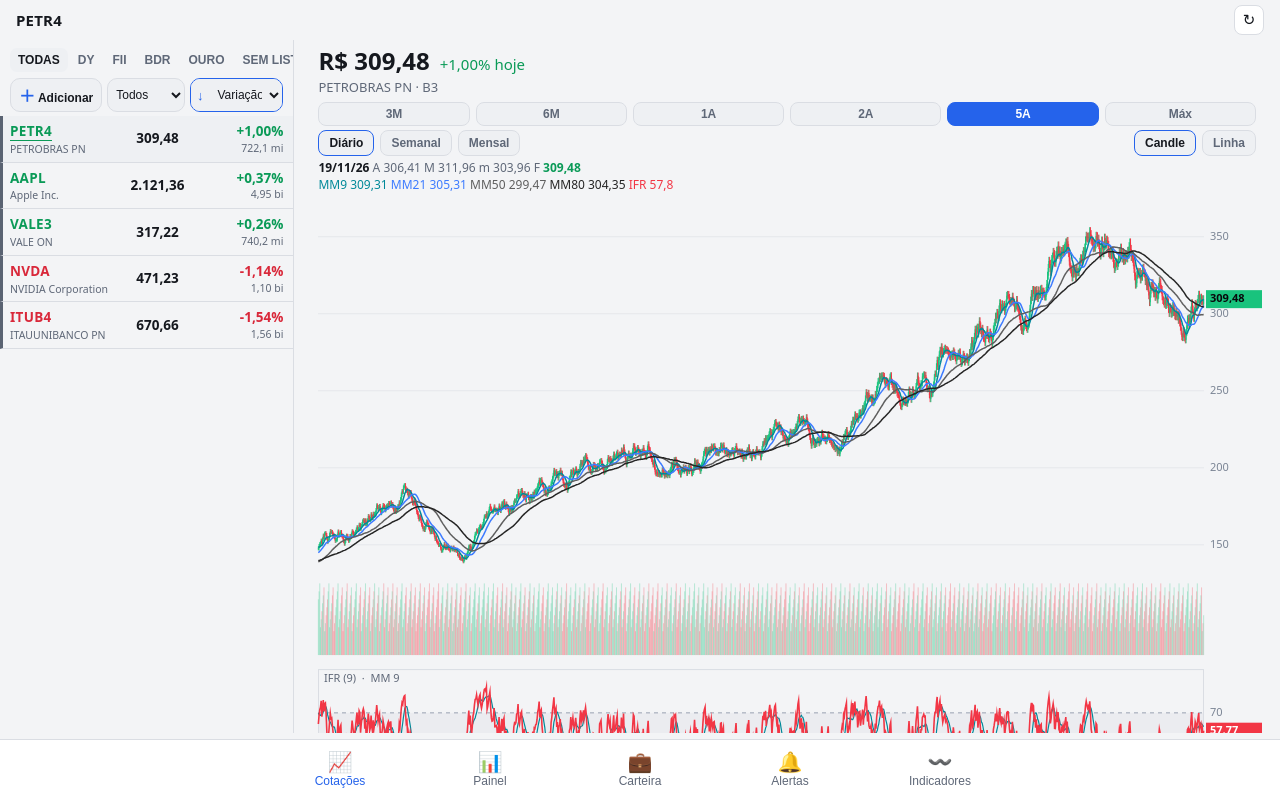
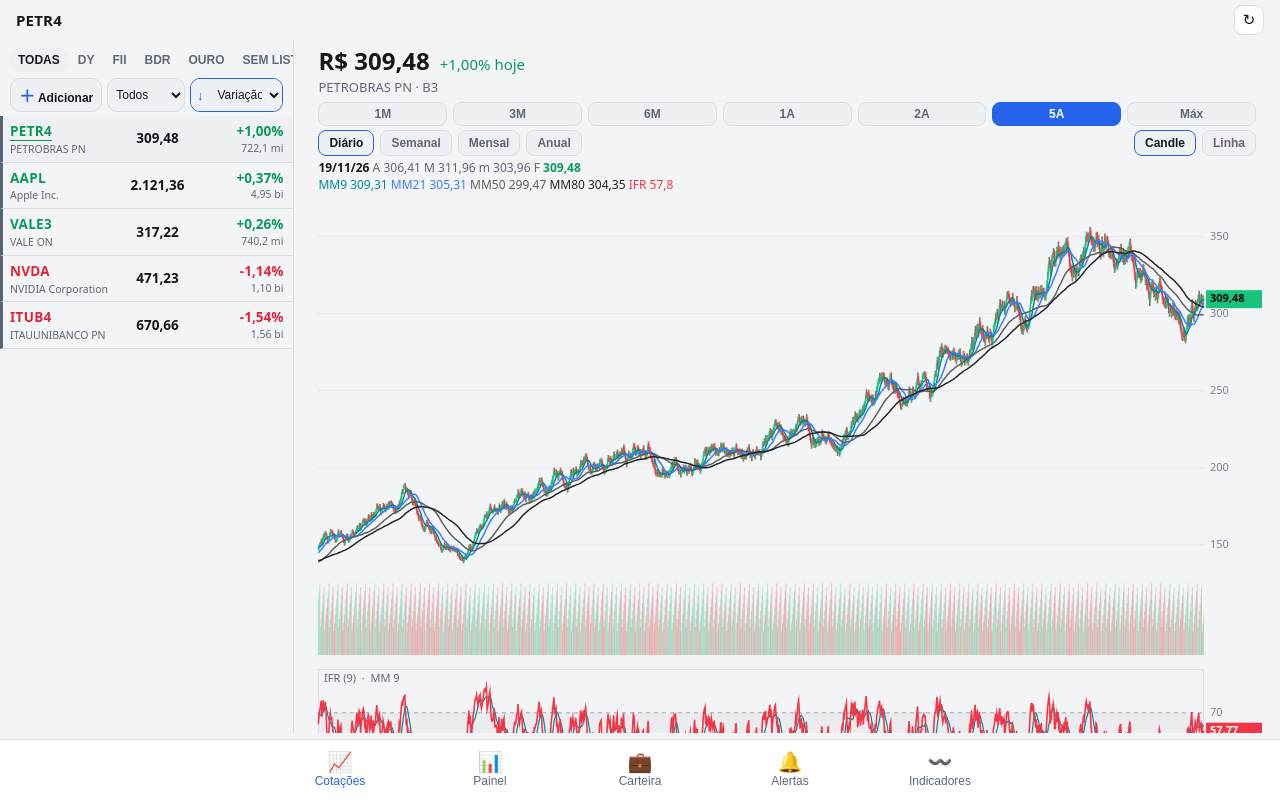
Before and after one commit to douglaseggerts-sketch/orca-metal, a website: page acoes/app/src/main/assets/index.html in a window 1280 px wide. Both pictures are taken after a click on the button "Diário". Drawn offline with Linux system fonts and the light colour scheme.

Commit message:
Monitor de Ações 1.24: período 1M e gráfico anual
Co-Authored-By: Claude Opus 5.5 <noreply@anthropic.com>
Claude-Session: https://claude.ai/code/session_01NANumceyPYZEVzUgEYfc3k

```diff
--- a/acoes/app/src/main/assets/index.html
+++ b/acoes/app/src/main/assets/index.html
@@ -317,10 +317,10 @@ const cotacoes = {};   // sym -> {preco, var, nome, moeda}
 const historico = {};  // sym -> {d: pts, w: pts, nome, moeda, preco}
 let view = 'lista', atual = null, periodo = ler('periodo', '5A'), modo = ler('modo', 'candle'), tf = ler('tf', 'w');
 // anos exibidos (null = todo o histórico)
-const PERIODOS = { '3M': 0.25, '6M': 0.5, '1A': 1, '2A': 2, '5A': 5, 'Máx': null };
+const PERIODOS = { '1M': 1 / 12, '3M': 0.25, '6M': 0.5, '1A': 1, '2A': 2, '5A': 5, 'Máx': null };
 if (!(periodo in PERIODOS)) periodo = '5A';
-const nomeTF = t => t === 'm' ? 'mensal' : t === 'w' ? 'semanal' : 'diário';
-const BARRAS_ANO = { d: 252, w: 52, m: 12 };
+const nomeTF = t => t === 'y' ? 'anual' : t === 'm' ? 'mensal' : t === 'w' ? 'semanal' : 'diário';
+const BARRAS_ANO = { d: 252, w: 52, m: 12, y: 1 };
 
 /* ===================== Utilidades ===================== */
 const $ = id => document.getElementById(id);
@@ -446,7 +446,7 @@ function agregar(diarios, f) {
   const out = [];
   let chaveAtual = null, b = null;
   diarios.forEach(p => {
-    const dia = diaDe(p.t), k = f === 'm' ? dia.slice(0, 7) : chaveSemana(dia);
+    const dia = diaDe(p.t), k = f === 'y' ? dia.slice(0, 4) : f === 'm' ? dia.slice(0, 7) : chaveSemana(dia);
     if (k !== chaveAtual) { chaveAtual = k; b = { t: p.t, o: p.o, h: p.h, l: p.l, c: p.c, v: p.v || 0 }; out.push(b); }
     else { b.h = Math.max(b.h, p.h); b.l = Math.min(b.l, p.l); b.c = p.c; b.v += p.v || 0; }
   });
@@ -698,7 +698,7 @@ async function telaDetalhe() {
     <div class="sub" id="dNome">${q ? esc(q.nome) : ''} · ${mercado(s)}</div>
     <div class="periodos">${Object.keys(PERIODOS).map(p => `<button class="${p === periodo ? 'on' : ''}" onclick="mudarPeriodo('${p}')">${p}</button>`).join('')}</div>
     <div class="linha" style="justify-content:space-between">
-      <div class="modo"><button id="tD" class="${tf === 'd' ? 'on' : ''}" onclick="mudarTF('d')">Diário</button><button id="tW" class="${tf === 'w' ? 'on' : ''}" onclick="mudarTF('w')">Semanal</button><button id="tM" class="${tf === 'm' ? 'on' : ''}" onclick="mudarTF('m')">Mensal</button></div>
+      <div class="modo"><button id="tD" class="${tf === 'd' ? 'on' : ''}" onclick="mudarTF('d')">Diário</button><button id="tW" class="${tf === 'w' ? 'on' : ''}" onclick="mudarTF('w')">Semanal</button><button id="tM" class="${tf === 'm' ? 'on' : ''}" onclick="mudarTF('m')">Mensal</button><button id="tY" class="${tf === 'y' ? 'on' : ''}" onclick="mudarTF('y')">Anual</button></div>
       <div class="modo"><button id="mC" class="${modo === 'candle' ? 'on' : ''}" onclick="mudarModo('candle')">Candle</button><button id="mL" class="${modo === 'linha' ? 'on' : ''}" onclick="mudarModo('linha')">Linha</button></div></div>
     <div class="info" id="info"></div>
     <div class="grafico" id="graf"><div class="carregando">Carregando…</div></div>
@@ -749,7 +749,7 @@ async function telaDetalhe() {
 }
 function mudarTF(t) {
   tf = t; gravar('tf', t);
-  $('tD').classList.toggle('on', t === 'd'); $('tW').classList.toggle('on', t === 'w'); $('tM').classList.toggle('on', t === 'm');
+  $('tD').classList.toggle('on', t === 'd'); $('tW').classList.toggle('on', t === 'w'); $('tM').classList.toggle('on', t === 'm'); $('tY').classList.toggle('on', t === 'y');
   desenharDetalhe();
 }
 function mudarPeriodo(p) {
@@ -924,7 +924,7 @@ const grafico = {
       g.beginPath(); g.moveTo(X(i), padT); g.lineTo(X(i), H - padB); g.stroke(); g.setLineDash([]);
       g.fillStyle = C('txt'); g.beginPath(); g.arc(X(i), Y(p.c), 4, 0, 7); g.fill();
     }
-    const rotBarra = f === 'm' ? new Date((p.t - 3 * 3600) * 1000).toLocaleDateString('pt-BR', { month: 'short', year: '2-digit', timeZone: 'UTC' })
+    const rotBarra = f === 'y' ? 'ano de ' + diaDe(p.t).slice(0, 4) : f === 'm' ? new Date((p.t - 3 * 3600) * 1000).toLocaleDateString('pt-BR', { month: 'short', year: '2-digit', timeZone: 'UTC' })
       : f === 'w' ? 'semana de ' + dataBR(p.t) : dataBR(p.t);
     $('info').innerHTML = `<b style="color:var(--txt)">${rotBarra}</b> A ${num(p.o)} M ${num(p.h)} m ${num(p.l)} F <b style="color:${p.c >= p.o ? 'var(--alta)' : 'var(--baixa)'}">${num(p.c)}</b><br>` +
       series.map(s => s.val[i] != null ? `<span style="color:${corLinha(s.m.c)}">${nomeMM(s.m)} ${num(s.val[i])}</span>` : '').join(' ') +
--- a/pc/package.json
+++ b/pc/package.json
@@ -1,7 +1,7 @@
 {
   "name": "monitor-acoes",
   "productName": "Monitor de Acoes",
-  "version": "1.23.0",
+  "version": "1.24.0",
   "description": "Cotações, médias móveis e alertas de compra e venda",
   "author": "Promech",
   "main": "main.js",
```
Also changed, not shown: 1 other file.
